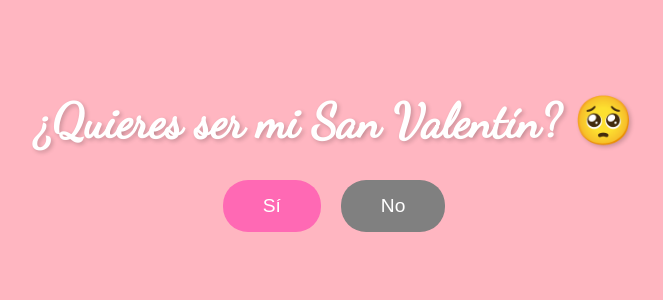
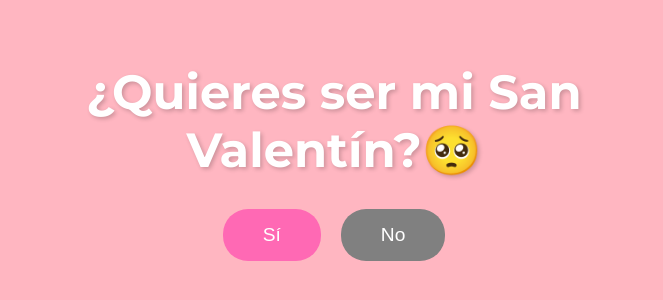
Before and after one commit to cesarepavon-hub/valentine, a plain HTML site: page index.html in a window 1280 px wide. Shown: the part 254-554 px from the top of the page, without its empty margins (306-969 px from the left). Drawn offline with Linux system fonts and the light colour scheme.

Commit message:
Update index.html

```diff
--- a/index.html
+++ b/index.html
@@ -3,7 +3,7 @@
 <head>
     <meta charset="UTF-8">
     <meta name="viewport" content="width=device-width, initial-scale=1.0">
-    <title>San Valentín</title>
+    <title>Para mi monito</title>
     <!-- Agregando fuentes de Google -->
     <link href="https://fonts.googleapis.com/css2?family=Dancing+Script&family=Pacifico&family=Montserrat:wght@400;700&display=swap" rel="stylesheet">
     <style>
@@ -26,7 +26,7 @@
 
         h1 {
             color: white;
-            font-family: 'Dancing Script', cursive;
+            font-family: 'Montserrat', sans-serif;
             font-size: 3em;
             text-shadow: 2px 2px 4px rgba(0, 0, 0, 0.2);
             margin-bottom: 30px;
@@ -78,7 +78,7 @@
 </head>
 <body>
     <div class="container">
-        <h1>¿Quieres ser mi San Valentín? 🥺</h1>
+        <h1>¿Quieres ser mi San Valentín?🥺</h1>
         <div class="buttons">
             <button id="siBtn" onclick="mostrarMensaje()">Sí</button>
             <button id="noBtn" onmouseover="moverBoton()">No</button>
```
